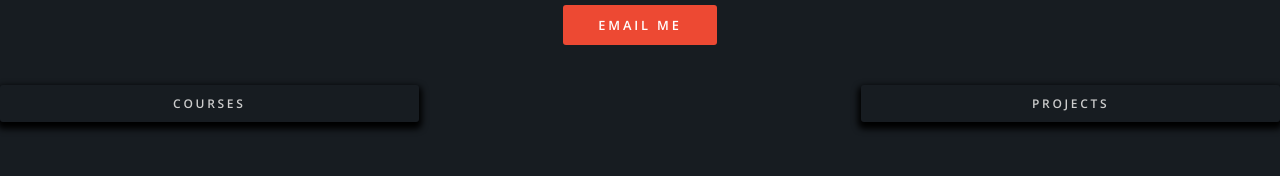
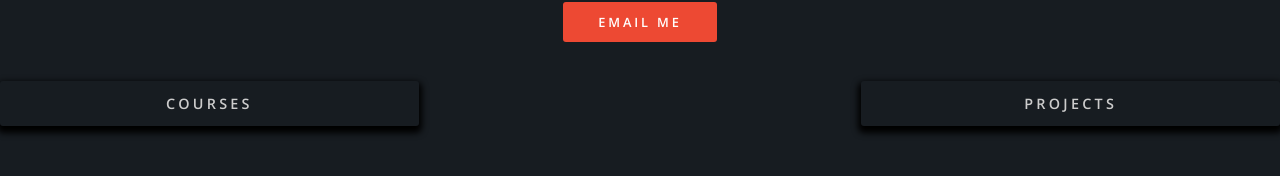
Before and after one commit to Hitscotty/Hitscottyv1, a plain HTML site: page index.html in a window 1280 px wide. Shown: the part 411-587 px from the top of the page. Drawn offline with nearby package versions, Linux system fonts and the light colour scheme; files whose address does not match are found by name.

Commit message:
update readme

```diff
--- a/assets/css/main.css
+++ b/assets/css/main.css
@@ -2397,7 +2397,7 @@
 		input[type="button"].small,
 		button.small,
 		.button.small {
-		    font-size: 1.5vmin;
+		    font-size: 1.8vmin;
 
 			-moz-box-shadow:    0 4px 6px 3px black;
 			-webkit-box-shadow: 0 4px 6px 3px black;
```
